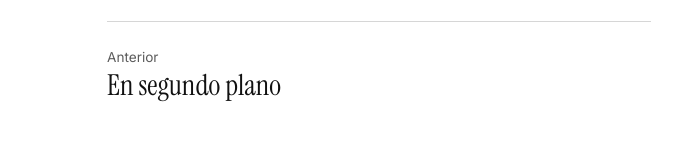
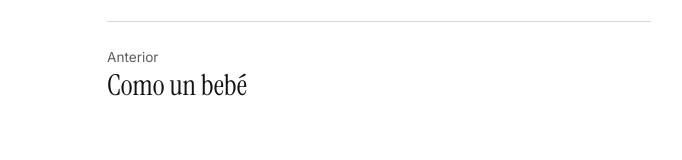
Before and after one commit to paulamascaros/por-un-punado-de-tokens, a plain HTML site: page relatos/camara-apagada.html in a window 1280 px wide. Shown: the part 1669-1829 px from the top of the page, without its empty margins (261-943 px from the left). Drawn offline with Linux system fonts and the light colour scheme.

```diff
--- a/relatos/camara-apagada.html
+++ b/relatos/camara-apagada.html
@@ -59,7 +59,7 @@
 <p>«¿Todo bien? Hoy no parecías tú».</p>
 </div>
 </article>
-<nav class="pasos" aria-label="Más relatos"><a class="anterior" href="en-segundo-plano.html"><span class="dir">Anterior</span><span class="t">En segundo plano</span></a></nav>
+<nav class="pasos" aria-label="Más relatos"><a class="anterior" href="como-un-bebe.html"><span class="dir">Anterior</span><span class="t">Como un bebé</span></a></nav>
 </main>
 <footer><p>Escrito por Paula Mascarós</p></footer>
 </body>
```
